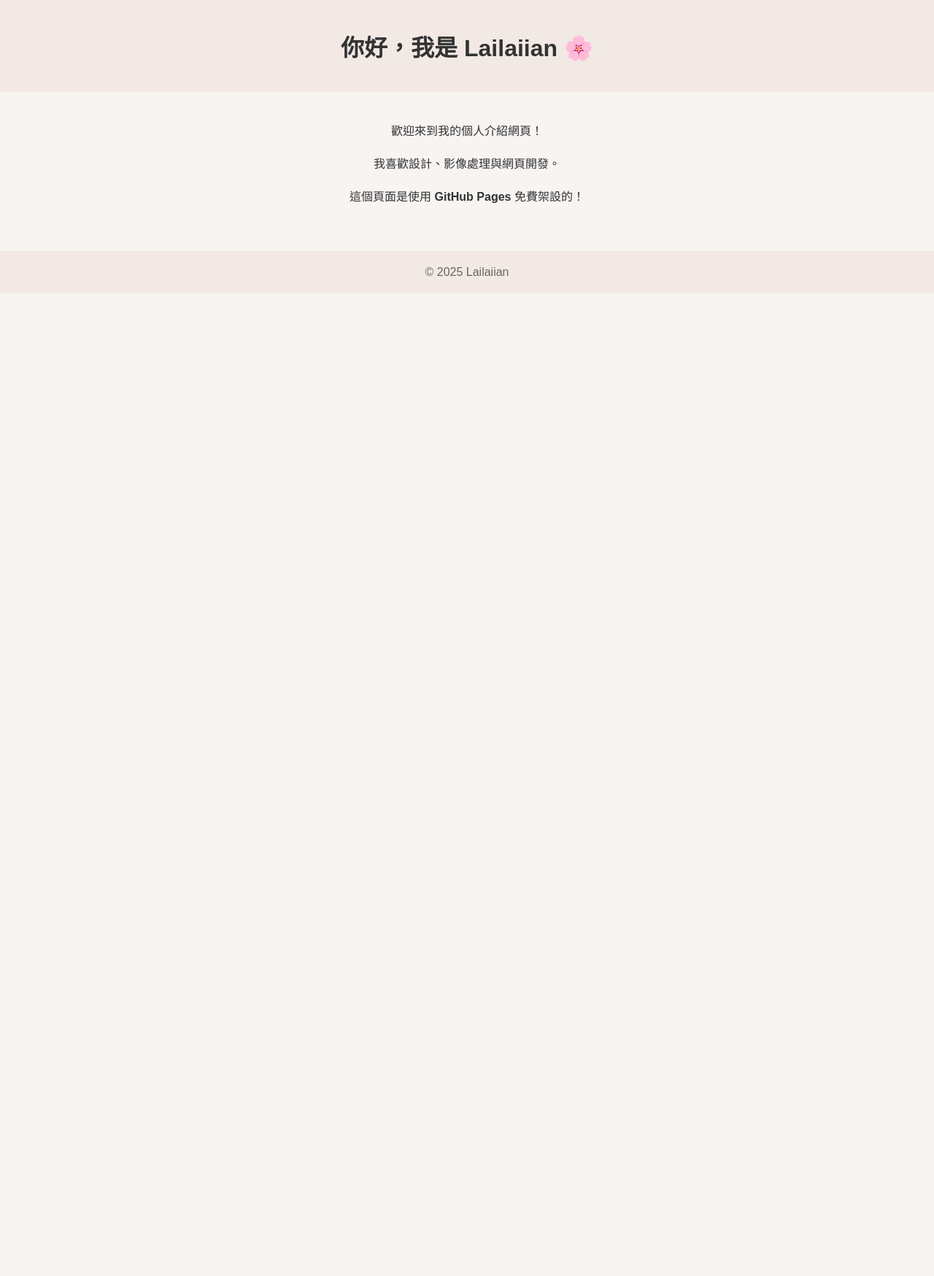
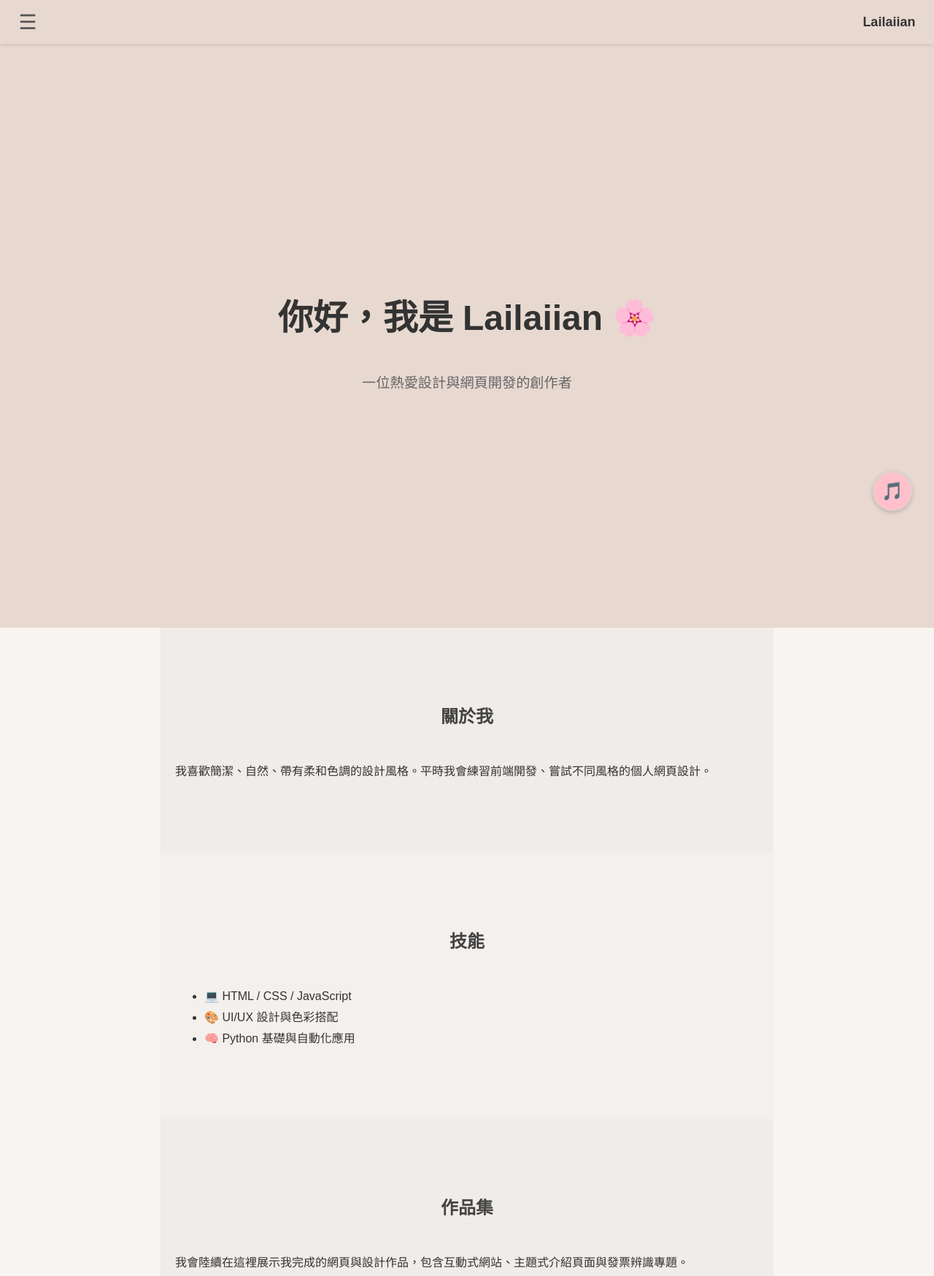
Before and after one commit to lailaiian/web.github.io, a plain HTML site: page index.html in a window 1280 px wide. Shown: the top 1748 px of the page at 73% size. Before the commit the page ends 800 px from the top, so only its background shows below. Drawn offline with Linux system fonts and the light colour scheme.

Commit message:
Update index.html

```diff
--- a/index.html
+++ b/index.html
@@ -5,40 +5,124 @@
 <meta name="viewport" content="width=device-width, initial-scale=1.0">
 <title>關於我 | Lailaiian</title>
 <style>
-    body {
-      font-family: "Noto Sans TC", sans-serif;
-      background-color: #f7f4f2;
-      color: #333;
-      margin: 0;
-      padding: 0;
-      text-align: center;
-    }
-    header {
-      background-color: #f2e9e4;
-      padding: 40px 0;
-      font-size: 2em;
-      font-weight: bold;
-    }
-    section {
-      margin: 40px auto;
-      max-width: 600px;
-      line-height: 1.8;
-    }
-    footer {
-      margin-top: 60px;
-      padding: 20px;
-      background-color: #f2e9e4;
-      color: #666;
-    }
+html { scroll-behavior: smooth; }
+body { font-family:"Noto Sans TC",sans-serif; background-color:#f7f4f2; color:#333; margin:0; padding:0; }
+
+/* 導覽列 */
+.navbar { position:fixed; top:0; left:0; width:100%; height:60px; background-color:#e8d9d0; display:flex; align-items:center; justify-content:space-between; padding-inline:max(2vw,20px); z-index:1000; box-sizing:border-box; box-shadow:0 2px 5px rgba(0,0,0,0.1);}
+.menu-icon { font-size:28px; cursor:pointer; color:#555; user-select:none;}
+.nav-title { font-weight:bold; font-size:18px; color:#333; white-space:nowrap;}
+.menu { position:fixed; top:0; left:-250px; width:220px; height:100%; background-color:#fff; box-shadow:2px 0 5px rgba(0,0,0,0.1); padding-top:60px; transition:left 0.3s ease; z-index:999;}
+.menu.active { left:0;}
+.menu a { display:block; padding:15px 20px; color:#333; text-decoration:none; font-size:18px;}
+.menu a:hover { background-color:#e8d9d0;}
+
+/* 頁面區塊 */
+header { height:100vh; display:flex; flex-direction:column; justify-content:center; align-items:center; background-color:#e8d9d0; padding-top:60px;}
+header h1 { font-size:3em; margin-bottom:0.5em;}
+header p { font-size:1.2em; color:#666;}
+section { padding:80px 20px; max-width:800px; margin:auto; line-height:1.8;}
+section:nth-child(even) { background-color:#f0ece9; }
+section:nth-child(odd) { background-color:#f4f0ed; }
+h2 { text-align:center; margin-bottom:40px; color:#444;}
+footer { text-align:center; padding:40px; background-color:#e8d9d0; color:#666;}
+
+/* 回頂按鈕 */
+#backToTop { position:fixed; bottom:30px; right:30px; width:50px; height:50px; border:none; border-radius:50%; background-color:#d9a8a8; color:#fff; font-size:24px; cursor:pointer; box-shadow:0 2px 6px rgba(0,0,0,0.2); display:none; transition:opacity 0.3s ease; z-index:1001;}
+#backToTop:hover { background-color:#c17c7c;}
+
+/* 日系浮動音樂按鈕 */
+#musicBtn { position:fixed; bottom:100px; right:30px; width:50px; height:50px; border-radius:50%; background-color:#ffc0cb; border:2px solid #e6cfcf; cursor:pointer; font-size:24px; color:#fff; display:flex; align-items:center; justify-content:center; box-shadow:0 2px 6px rgba(0,0,0,0.2); z-index:1001;}
+#musicPanel { position:fixed; bottom:160px; right:30px; background-color:#fff0f5; border:1px solid #e6cfcf; border-radius:12px; padding:10px 15px; box-shadow:0 2px 6px rgba(0,0,0,0.2); z-index:1001; display:none; flex-direction:column; align-items:center; gap:10px;}
+#musicPanel audio { outline:none; width:180px; }
 </style>
 </head>
 <body>
-  <header>你好，我是 Lailaiian 🌸</header>
-  <section>
-    <p>歡迎來到我的個人介紹網頁！</p>
-    <p>我喜歡設計、影像處理與網頁開發。</p>
-    <p>這個頁面是使用 <strong>GitHub Pages</strong> 免費架設的！</p>
+
+<!-- 導覽列 -->
+<div class="navbar">
+  <div class="menu-icon" id="menuIcon">☰</div>
+  <div class="nav-title">Lailaiian</div>
+</div>
+
+<!-- 側邊選單 -->
+<div class="menu" id="menu">
+  <a href="#about" onclick="closeMenu()">關於我</a>
+  <a href="#skills" onclick="closeMenu()">技能</a>
+  <a href="#projects" onclick="closeMenu()">作品集</a>
+  <a href="#contact" onclick="closeMenu()">聯絡我</a>
+</div>
+
+<header id="top">
+  <h1>你好，我是 Lailaiian 🌸</h1>
+  <p>一位熱愛設計與網頁開發的創作者</p>
+</header>
+
+<section id="about">
+  <h2>關於我</h2>
+  <p>我喜歡簡潔、自然、帶有柔和色調的設計風格。平時我會練習前端開發、嘗試不同風格的個人網頁設計。</p>
 </section>
-  <footer>© 2025 Lailaiian</footer>
+
+<section id="skills">
+  <h2>技能</h2>
+  <ul>
+    <li>💻 HTML / CSS / JavaScript</li>
+    <li>🎨 UI/UX 設計與色彩搭配</li>
+    <li>🧠 Python 基礎與自動化應用</li>
+  </ul>
+</section>
+
+<section id="projects">
+  <h2>作品集</h2>
+  <p>我會陸續在這裡展示我完成的網頁與設計作品，包含互動式網站、主題式介紹頁面與發票辨識專題。</p>
+</section>
+
+<section id="contact">
+  <h2>聯絡我</h2>
+  <p>📧 E-mail: a21099844@gmail.com</p>
+  <p>🌐 GitHub: <a href="https://github.com/lailaiian" target="_blank">github.com/lailaiian</a></p>
+</section>
+
+<footer>© 2025 Lailaiian | 製作於 GitHub Pages</footer>
+
+<!-- 回頂按鈕 -->
+<button id="backToTop">↑</button>
+
+<!-- 浮動音樂按鈕 -->
+<div id="musicBtn">🎵</div>
+<div id="musicPanel">
+  <span>播放音樂</span>
+  <audio id="myAudio" autoplay loop>
+    <source src="music/my-song.mp3" type="audio/mpeg">
+    您的瀏覽器不支援音樂播放。
+  </audio>
+</div>
+
+<script>
+  // 導覽列
+  const menuIcon = document.getElementById("menuIcon");
+  const menu = document.getElementById("menu");
+  menuIcon.addEventListener("click", ()=>{menu.classList.toggle("active");});
+  function closeMenu(){menu.classList.remove("active");}
+
+  // 回頂按鈕
+  const backToTop = document.getElementById("backToTop");
+  window.onscroll = function(){
+    if(document.documentElement.scrollTop>200) backToTop.style.display="block";
+    else backToTop.style.display="none";
+  }
+  backToTop.addEventListener("click", ()=>{window.scrollTo({top:0,behavior:'smooth'});});
+
+  // 音樂按鈕
+  const musicBtn = document.getElementById("musicBtn");
+  const musicPanel = document.getElementById("musicPanel");
+  const audio = document.getElementById("myAudio");
+  audio.volume = 0.5; // 預設50%
+
+  musicBtn.addEventListener("click", ()=>{
+    musicPanel.style.display = (musicPanel.style.display==='flex')?'none':'flex';
+  });
+</script>
+
 </body>
 </html>
```
Lines whose indentation alone changed are shown as unchanged.
